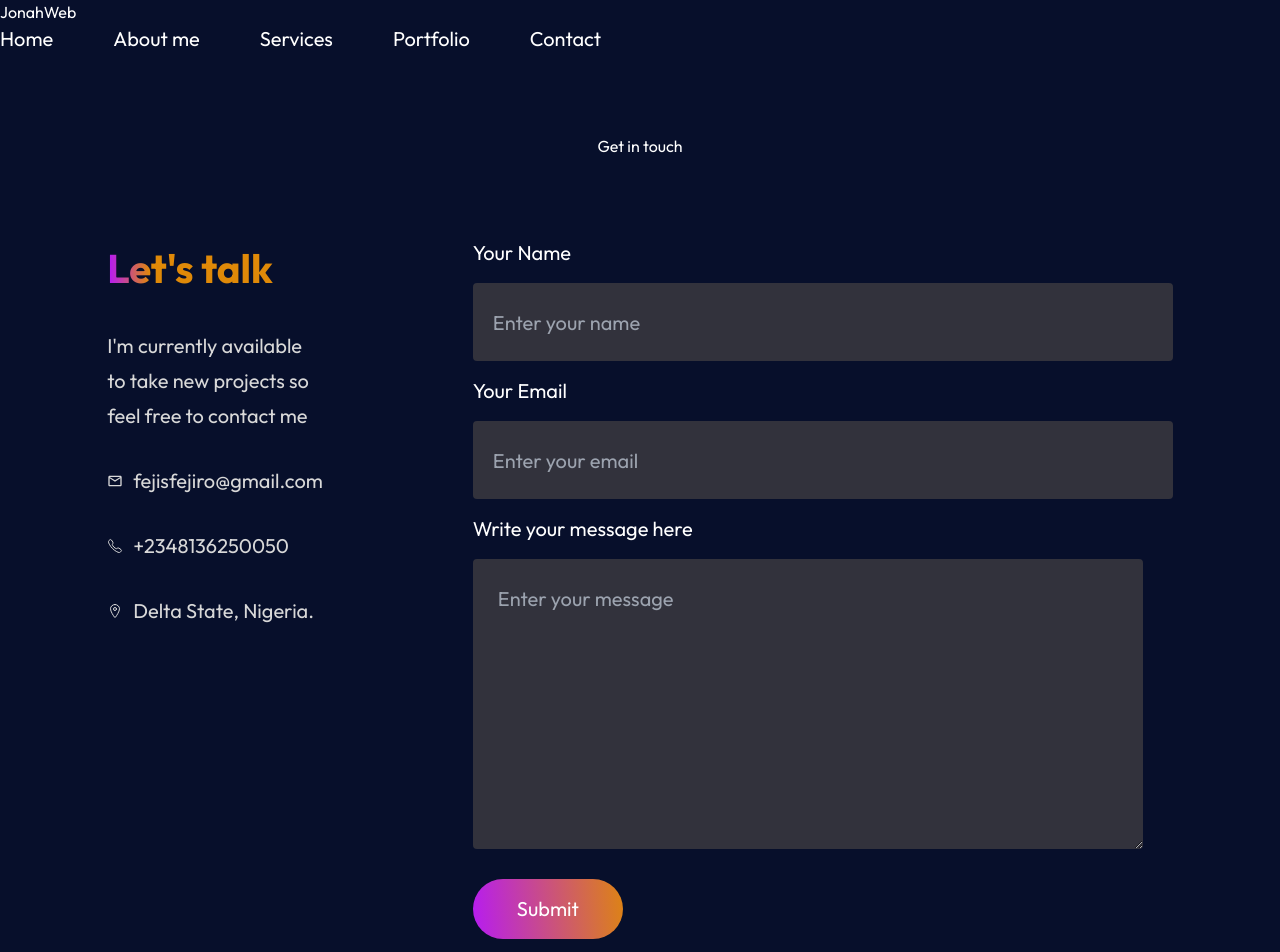
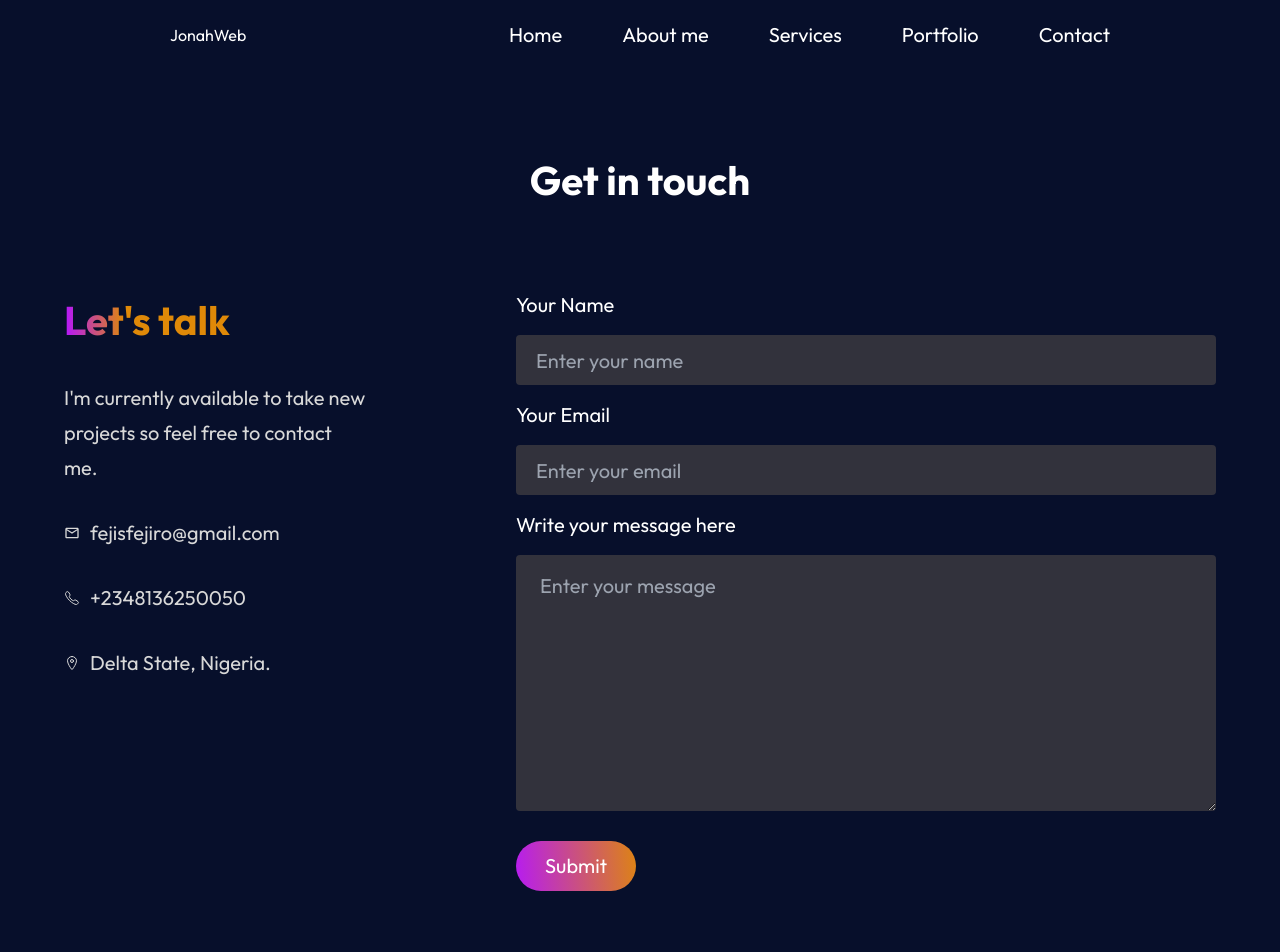
Before and after one commit to jonahunuafe/portfolio-react, a React (Vite) app: page /contact in a window 1280 px wide. Shown: the top 952 px of the page. Built offline with nearby package versions, Linux system fonts and the light colour scheme.

Commit message:
refactor styling of Contact component

```diff
--- a/src/components/Contact/Contact.jsx
+++ b/src/components/Contact/Contact.jsx
@@ -35,7 +35,7 @@ const Contact = () => {
          <div className={styles.contactSection}>
             <div className={styles.contactleft}>
                <h2>Let's talk</h2>
-               <p>I'm currently available to take new projects so feel free to contact me</p>
+               <p>I'm currently available to take new projects so feel free to contact me.</p>
                <div className={styles.contactDetails}>
                   <div className={styles.contactDetail}>
                      <MdOutlineEmail />
@@ -64,7 +64,7 @@ const Contact = () => {
             </form>
          </div>
       </div>
-  )
+  );
 }
 
 export default Contact
--- a/src/components/Contact/Contact.module.css
+++ b/src/components/Contact/Contact.module.css
@@ -4,7 +4,14 @@
    align-items: center;
    justify-content: center;
    gap: 2rem;
-   margin: 1rem 2rem;
+   width: 90%;
+   margin: auto;
+   margin-top: 3rem;
+}
+
+.contact h1, .contact h2 {
+   font-size: 1.5em;
+   font-weight: 700;
 }
 
 .contactSection {
@@ -20,7 +27,6 @@
 }
 
 .contactleft h2 {
-   font-weight: 700;
    background: linear-gradient(270deg, #DF8908 80%, #B415FF 100%);
    background-clip: text;
    -webkit-background-clip: text;
@@ -36,7 +42,7 @@
 .contactDetails {
    display: flex;
    flex-direction: column;
-   gap: 1.5rem;
+   gap: 1rem;
    color: #D8D8D8;
 }
 
@@ -49,6 +55,7 @@
 .contactRight {
    display: flex;
    flex-direction: column;
+   gap: 0.7rem;
 }
 
 .contactRight input {
@@ -58,6 +65,7 @@
    color: #A0A0A0;
    outline: none;
    font-family: Outfit;
+   /* width: 100%; */
    height: 45px;
    padding-left: 1.5rem;
 }
@@ -68,6 +76,8 @@
    background: #32323c;
    color: #A0A0A0;
    outline: none;
+   padding-top: 1rem;
+   padding-left: 1.5rem;
    font-family: Outfit;
 }
 
@@ -76,11 +86,10 @@
    color: #fff;
    background: linear-gradient(264deg, #DF8908 -5.09%, #B415FF 106.28%);
    cursor: pointer;
-   padding: 1rem 2rem;
-   margin-bottom: 2.5rem;
+   padding: 1rem;
+   margin-bottom: 3rem;
    transition: 0.3s;
-   width: 40%;
-   /* margin: auto; */
+   width: 35%;
    border-radius: 2rem;
 }
 
@@ -91,7 +100,7 @@
 @media(min-width: 768px) {
    .contact {
       gap: 80px;
-      margin: 80px 170px;
+      margin-top: 100px;
    }
 
    .contactSection {
@@ -103,7 +112,7 @@
       gap: 30px;
    }
 
-   .contactleft h2 {
+   .contactleft h2, .contact h1 {
       font-size: 40px;
    }
 
@@ -132,20 +141,19 @@
 
    .contactRight input {
       width: 700px;
-      height: 78px;
+      height: 50px;
       padding-left: 20px;
    }
 
    .contactRight textarea {
-      width: 670px;
-      padding: 25px;
+      width: 700px;
       font-size: 20px;
    }
 
    .contactSubmit {
-      width: 150px;
+      width: 120px;
       border-radius: 50px;
       font-size: 20px;
-      padding: 15px 10px;
+      padding: 10px 20px;
    }
 }
--- a/src/components/Navbar/Navbar.jsx
+++ b/src/components/Navbar/Navbar.jsx
@@ -2,16 +2,16 @@ import React, { useRef } from 'react'
 import { useState } from "react";
 import { NavLink } from 'react-router-dom';
 import { FaMinus } from "react-icons/fa";
-import classes from "./Navbar.module.css";
 import { RxHamburgerMenu } from "react-icons/rx";
 import { MdClose } from "react-icons/md";
+import classes from "./Navbar.module.css";
 
 const Navbar = () => {
    const [menu, setMenu] = useState("");
    const menuRef = useRef();
 
    const openMenu = () => {
-      menuRef.current.style.right = "0"
+      menuRef.current.style.right = "0px"
    };
 
    const closeMenu = () => {
@@ -19,8 +19,8 @@ const Navbar = () => {
    };
 
   return (
-   <div className="flex align-middle justify-between mx-2 my-1 md:flex-row md:mx-20 md:my-9">
-      <h1 className="text-3xl">JonahWeb</h1>
+   <div className={classes.navbar}>
+      <h1>JonahWeb</h1>
       <RxHamburgerMenu className={classes.openMobileNav} onClick={openMenu} />
       <ul ref={menuRef} className={classes.navList}>
          <MdClose  className={classes.closeMobileNav} onClick={closeMenu} />
@@ -46,7 +46,7 @@ const Navbar = () => {
          </li>
       </ul>
    </div>
-  )
+  );
 }
 
 export default Navbar;
--- a/src/components/Navbar/Navbar.module.css
+++ b/src/components/Navbar/Navbar.module.css
@@ -1,9 +1,10 @@
-/* .navbar {
+.navbar {
    display: flex;
    align-items: center;
    justify-content: space-between;
    margin: 1rem 2rem;
-} */
+}
+
 
 .navList {
    position: fixed;
@@ -20,7 +21,9 @@
 .navList li {
    display: flex;
    flex-direction: column;
-   padding: 4rem 6rem;
+   padding: 2rem 6.5rem;
+   /* width: 70%; */
+   /* height: 20vh; */
    gap: 0.7rem;
    font-size: 1.2em;
    cursor: pointer;
@@ -56,10 +59,10 @@
       display: none;
    }
 
-   /* .navbar {
+   .navbar {
       flex-direction: row;
       margin: 20px 170px;
-   } */
+   }
 
    .navList {
       position: relative;
```
